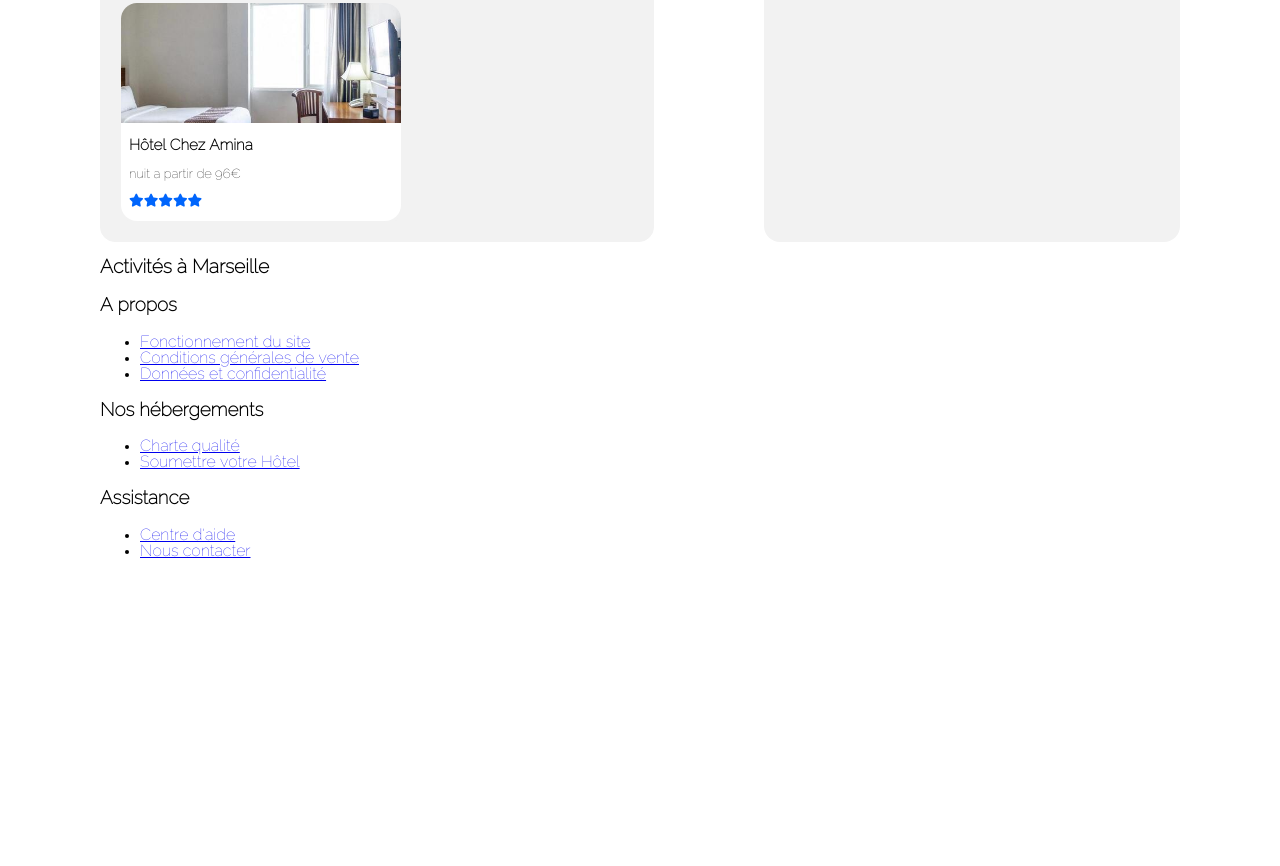
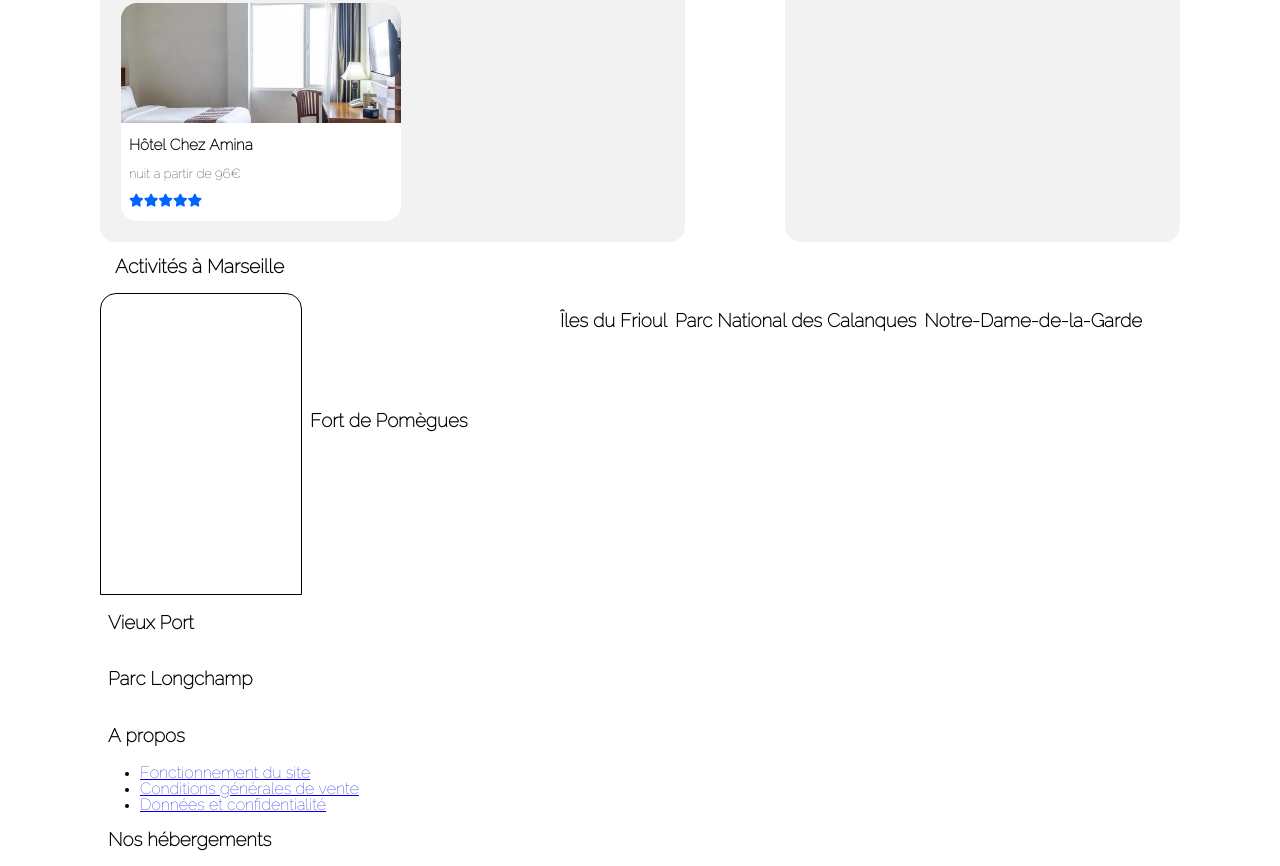
Before and after one commit to asphael/morceaubenjamin_2_18012021, a plain HTML site: page index.html in a window 1280 px wide. Shown: the part 1905-2771 px from the top of the page. Before the commit the page ends 2564 px from the top, so only its background shows below. Drawn offline with Linux system fonts and the light colour scheme.

Commit message:
28/01/2020

```diff
--- a/index.html
+++ b/index.html
@@ -69,8 +69,8 @@
         </tr>
     </header>
 <section>
-    <article>
-        <h2>Hébergements à Marseille</h2>
+    <article class='hebergements'>
+        <h2>Hébergements à Marseille :</h2>
         <div class='images_hotel'>
             <article>
                <div class='img img-1'></div>
@@ -279,11 +279,46 @@
 
     </aside>
 </section>
-        <article id="activités">
-        <h2>Activités à Marseille</h2>
 
 
-    </article>
+<article class="prop">
+
+        <h2>Activités à Marseille</h2>
+        <div class="activités">
+        <article id="v_p">
+            <div class='act act-1'></div>
+             <h3>Vieux Port</h3>
+        </article>
+
+        <article>
+            <div class='act act-2'></div>
+            <h3>Fort de Pomègues</h3>
+        </article>
+
+        <article>
+            <div class='act act-3'></div>
+            <h3>Îles du Frioul</h3>
+        </article>
+
+        <article>
+            <div class='act act-4'></div>
+            <h3>Parc National des Calanques</h3>
+        </article>
+
+        <article>
+            <div class='act act-5'></div>
+            <h3>Notre-Dame-de-la-Garde</h3>
+        </article>
+
+        <article>
+            <div class='act act-6'></div>
+            <h3>Parc Longchamp</h3>
+
+        </article>
+    </div>
+</article>
+
+
     <footer>
         <div id="descriptif">
         <h3>A propos</h3>
--- a/style.css
+++ b/style.css
@@ -141,7 +141,17 @@ nav a:hover
 }
 
 
-article
+.hebergements
+{
+    background-color: #F2F2F2;
+    border-radius: 16px;
+    margin-right: 100px;
+
+}
+h2
+{
+ margin-left: 15px;
+}
 h3
 {
     margin-left: 8px;
@@ -155,7 +165,7 @@ p
 {
     display: flex;
     flex-wrap: wrap;
-    margin-right: 110px;
+
     border: #F2F2F2 1px solid;
     border-radius: 15px;
     background-color: #F2F2F2;
@@ -226,23 +236,30 @@ p
 section
 {
     display: flex;
-
+    flex-direction: row;
 }
 aside
 {
     background-color:#F2F2F2;
     border-radius: 16px;
     padding-left: 50px;
+
+}
+.populaires
+{
+    margin-left: 0;
+
 }
 .pop
 {
-    width: 350px;
+    width: 325px;
     height: 10px;
     background-size: cover;
     background-repeat: no-repeat;
     background-position: center;
     border-top-left-radius: 16px;
     border-top-right-radius: 16px;
+
 
  }
  .populaires ul
@@ -251,15 +268,15 @@ aside
     display: flex;
     padding-left: 0;
     margin-left: 8px;
+
  }
  .populaires >article
  {
     box-shadow: 1px 1px 3px #F2F2F2 ;
     border-radius: 16px;
     background-color:white;
-    margin: 10px;
-    padding: 3px;
-    margin-left: 0px;
+    margin-bottom: 35px;
+    margin-right: 20px;
     font-size: small;
 
  }
@@ -267,3 +284,54 @@ aside
  {
      background-image: url('images/hebergements/4_small/aw-creative-VGs8z60yT2c-unsplash.jpg');
  }
+
+
+
+
+
+
+
+
+
+
+
+
+
+
+
+
+
+
+
+
+
+
+
+.act-1
+{
+    width: 200px;
+    height: 300px;
+    background-size: cover;
+    background-repeat: no-repeat;
+    background-position: center;
+    border-top-left-radius: 16px;
+    border-top-right-radius: 16px;
+    border:1px solid black;
+}
+.act-2
+{
+    width: 250px;
+    height: 100px;
+    background-size: cover;
+    background-repeat: no-repeat;
+    background-position: center;
+    border-top-left-radius: 16px;
+    border-top-right-radius: 16px;
+
+}
+
+.activités
+{
+    display: flex;
+    flex-wrap: wrap;
+}
```
